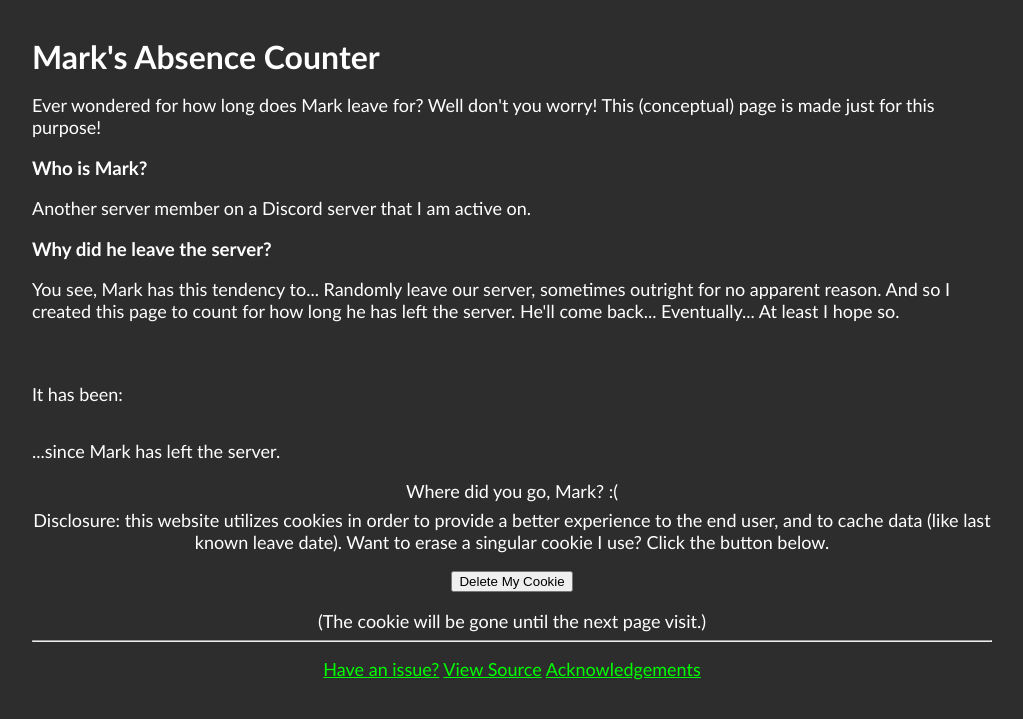
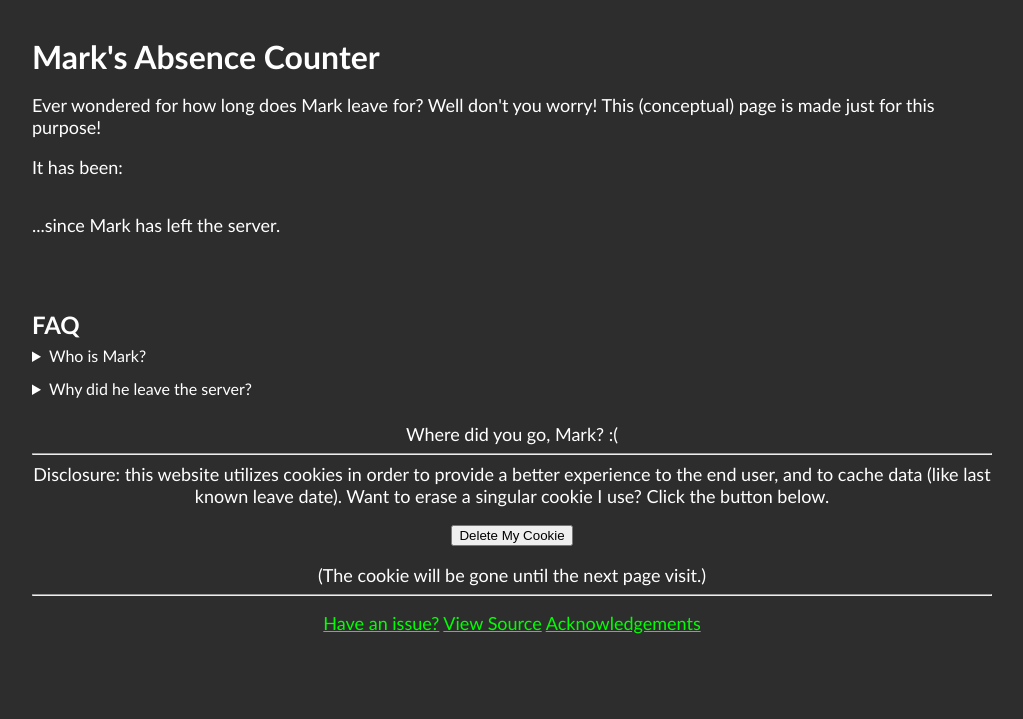
Before and after one commit to RedSQL/redsql.github.io, a Jekyll site: the page projects/mark_absence.html, which Jekyll copies as it is, in a window 1280 px wide. Shown: the top 719 px of the page, without its empty margins (128-1151 px from the left). Built offline with Jekyll 4.4.1, drawn with Linux system fonts in a browser that asks for light colours; comment, search, counter and statistics services are not loaded.

Commit message:
Absence project - style overhaul

```diff
--- a/projects/mark_absence.html
+++ b/projects/mark_absence.html
@@ -21,17 +21,32 @@
 		<h1>Mark's Absence Counter</h1>
 		<noscript>Hey, sorry to break it to ya, but this site won't do without JS. Sorry.</noscript>
 		<p>Ever wondered for how long does Mark leave for? Well don't you worry! This (conceptual) page is made just for this purpose!</p>
-		<h3>Who is Mark?</h3>
-		<p>Another server member on a Discord server that I am active on.</p>
-		<h3>Why did he leave the server?</h3>
-		<p>You see, Mark has this tendency to... Randomly leave our server, sometimes outright for no apparent reason. And so I created this page to count for how long he has left the server. He'll come back... Eventually... At least I hope so.</p>
-		<br><br>
 		<p id='watcher'>It has been:</p><p class='date' id='thething'></p>
 		<p id='watcher2'>...since Mark has left the server.</p>
+		<p id='invalidDataCanary'></p>
+		<br><br>
+		<h2>FAQ</h2>
+
+		<details>
+		<summary>
+			Who is Mark?
+		</summary>
+			Another server member on a Discord server that I am active on.
+		</details>
+
+		<details>
+		<summary>
+			Why did he leave the server?
+		</summary>
+			Short answer: I don't know.
+			<br><br>
+			Longer answer: Mark has this tendency to... Randomly leave our server, sometimes outright for no apparent reason. He usually doesn't leave any notice about him leaving and reasons for doing so. This sole purpose of this page is just to see the amount of time that Mark has been gone from the server since he left. He might come back... At some point... Eventually... At least I am hoping that would be the case.
+		</details>
 	</body>
 	<footer>
 		<div class='bottom-footer'>
 			<p id='canary'>Where did you go, Mark? :(</p>
+			<hr>
 			<!-- EU Law compliance stuff. -->
 			<p class='legal'>Disclosure: this website utilizes cookies in order to provide a better experience to the end user, and to cache data (like last known leave date). Want to erase a singular cookie I use? Click the button below.</p>
 			<br>
```
